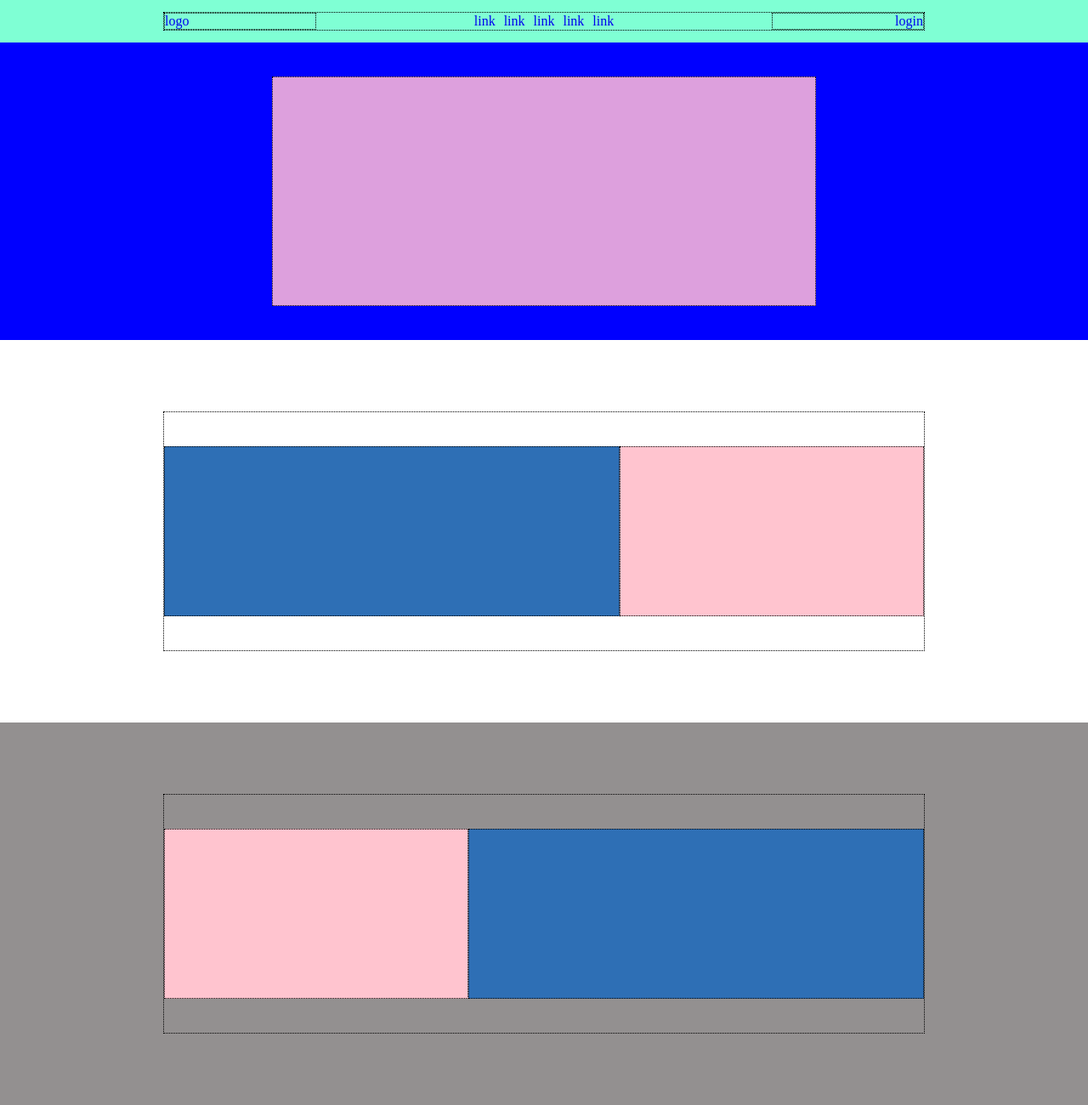
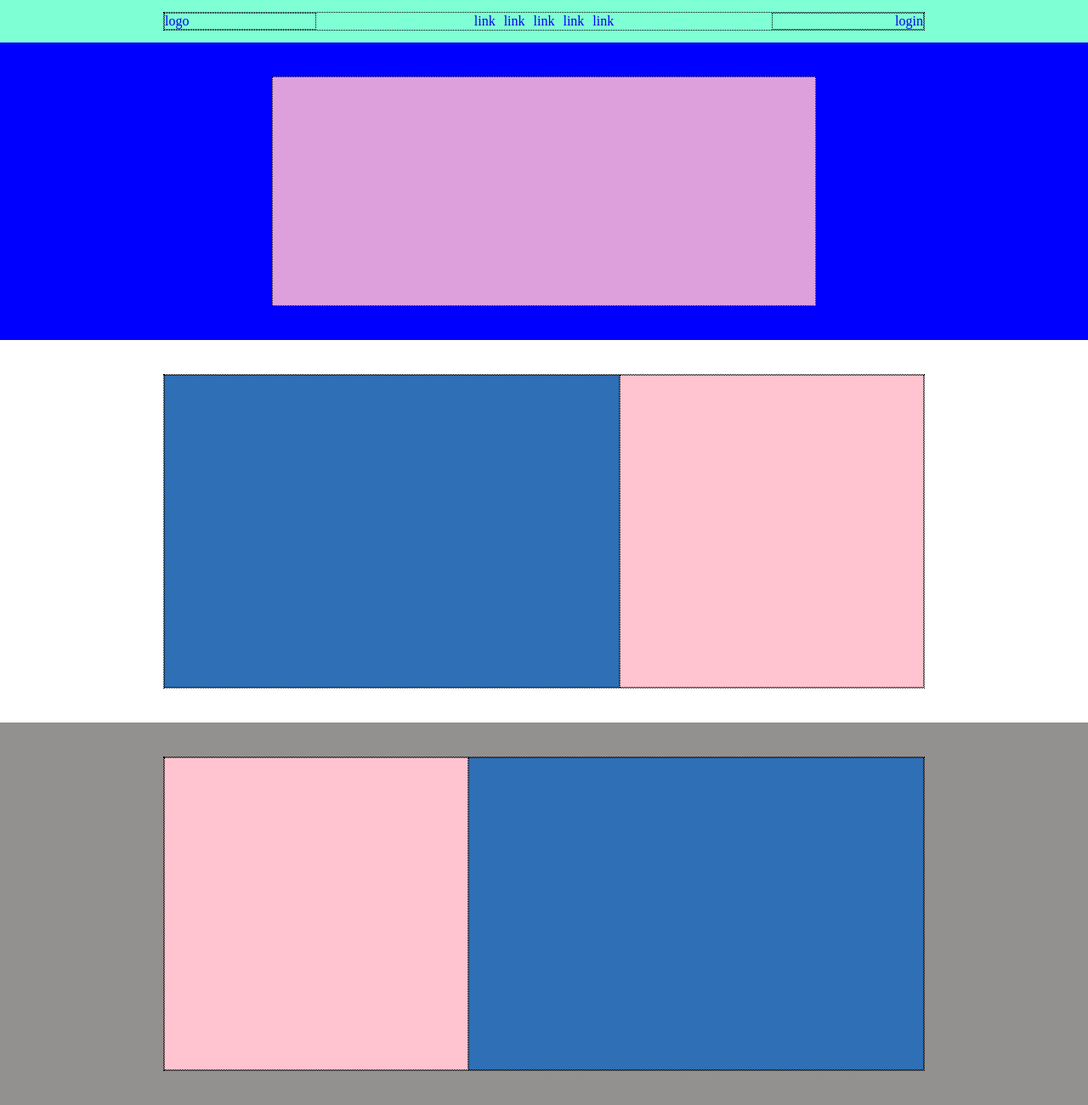
Before and after one commit to ValeriaGiannelli/htmlcss-struttura-discord, a plain HTML site: page index.html in a window 1280 px wide. Shown: the top 1300 px of the page at 85% size. Drawn offline with Linux system fonts and the light colour scheme.

Commit message:
Risolto confusione merge branch

```diff
--- a/css/style.css
+++ b/css/style.css
@@ -90,11 +90,6 @@ div{
 
     /* sfondo */
     .odd{
-<<<<<<< HEAD
-=======
-        display: flex;
-        justify-content: center;
->>>>>>> 0fbb667b57d2fd96434496ec6b36aa3bf53f43fe
         align-items: stretch;
 
         /* DEBUG */
@@ -129,12 +124,6 @@ div{
 
     /* regole file pari */
     .even{
-<<<<<<< HEAD
-        height: 450px;
-=======
-        display: flex;
-        justify-content: center;
->>>>>>> 0fbb667b57d2fd96434496ec6b36aa3bf53f43fe
         align-items: stretch;
 
         /* DEBUG */
```
